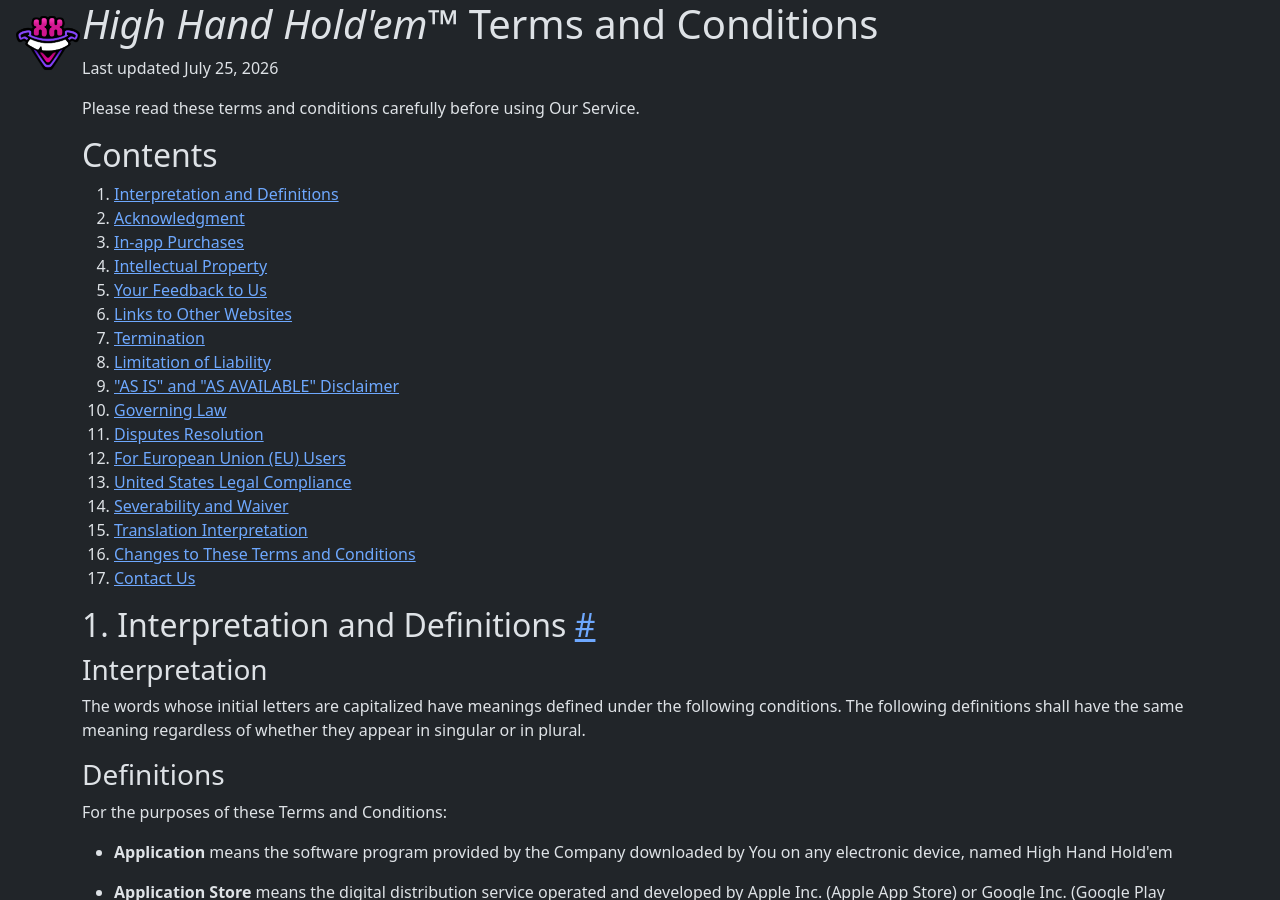
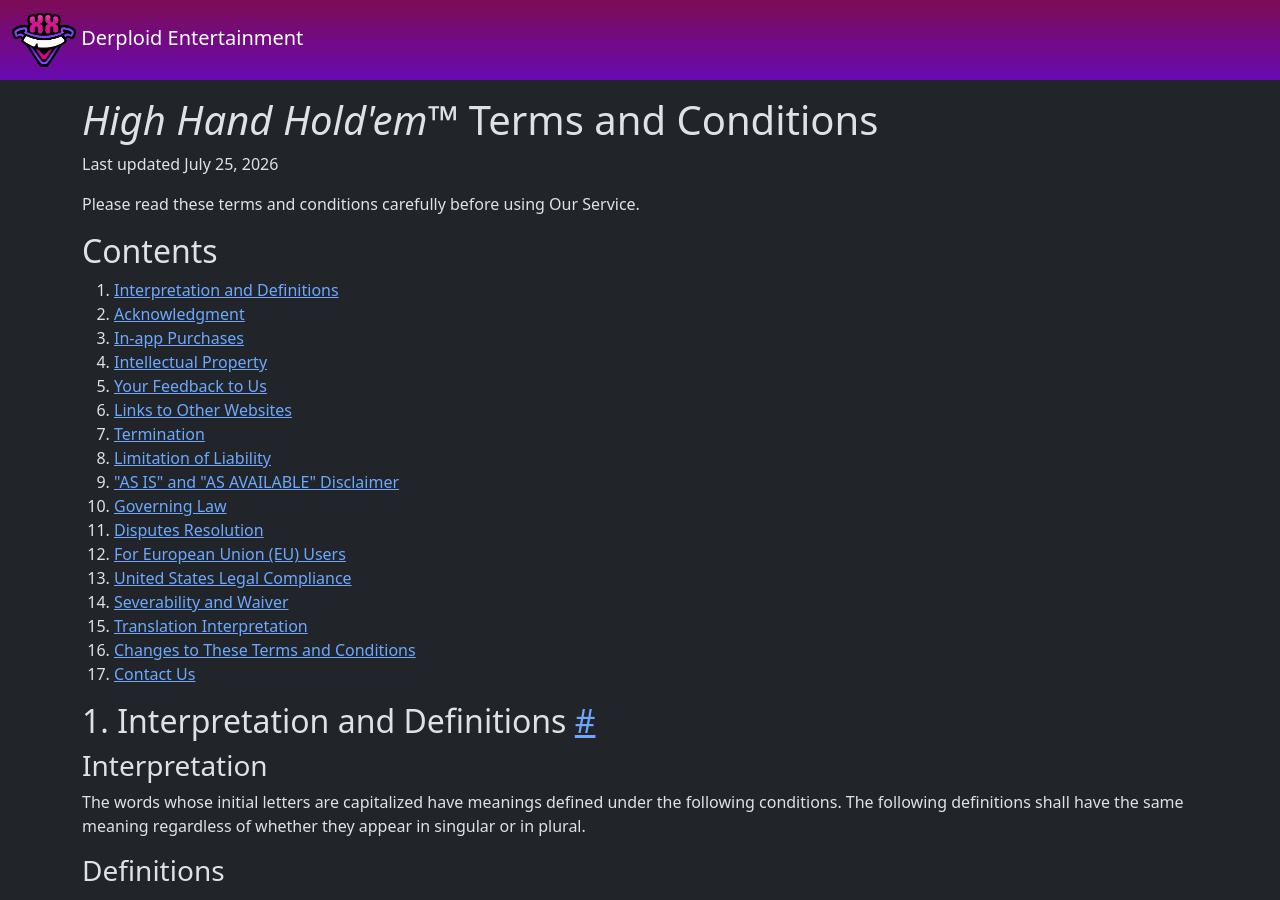
Before and after one commit to DerploidEntertainment/Website, a Jekyll site: the page built from web/legal/hhh-terms-of-use.html, in a window 1280 px wide and 900 px high. Built offline with Jekyll 4.4.1, drawn with Linux system fonts in a browser that asks for light colours.

Commit message:
Move the home link of the `simple-page` layout to a navbar This prevents the Derploid logo overlapping legal doc text on mobile

```diff
--- a/web/_layouts/simple-page.html
+++ b/web/_layouts/simple-page.html
@@ -1,14 +1,16 @@
 ---
 layout: default-with-footer
 ---
+<header class="navbar sticky-top">
+    <nav class="container-fluid">
+        <a class="navbar-brand" href="/">
+            <img src="/index/derploid-logo-v2.png" class="d-inline-block" style="width: 64px; height:54px;"
+            alt="Derploid logo. A big, smiling, derpy face with X-shaped eyes like chromosomes.">
+            {{site.title}}
+        </a>
+    </nav>
+</header>
 
-<div class="position-fixed ms-3 mt-3" style="width: 64px; height:64px;">
-    <a href="/">
-        <img src="/index/derploid-logo-v2.png" class="img-fluid"
-            alt="Derploid logo. A big, smiling, derpy face with X-shaped eyes like chromosomes.">
-    </a>
-</div>
-
-<main class="flex-grow-1 d-flex flex-column justify-content-center">
+<main class="flex-grow-1 d-flex flex-column justify-content-center" style="scroll-margin-top: 100px;">
     {{content}}
 </main>
--- a/web/legal/hhh-privacy-policy.html
+++ b/web/legal/hhh-privacy-policy.html
@@ -2,7 +2,7 @@
 title: HHH Privacy Policy
 ---
 
-<div class="container">
+<div class="container pt-3">
 
     <h1><cite>High Hand Hold'em™</cite> Privacy Policy</h1>
     <p>Last updated <time datetime="2026-07-25 01:59:00.000-04:00">July 25, 2026</time></p>
--- a/web/legal/hhh-terms-of-use.html
+++ b/web/legal/hhh-terms-of-use.html
@@ -2,7 +2,7 @@
 title: HHH Terms of Use
 ---
 
-<div class="container">
+<div class="container pt-3">
 
     <h1><cite>High Hand Hold'em™</cite> Terms and Conditions</h1>
     <p>Last updated <time datetime="2026-07-25 01:19:00.000-04:00">July 25, 2026</time></p>
```
